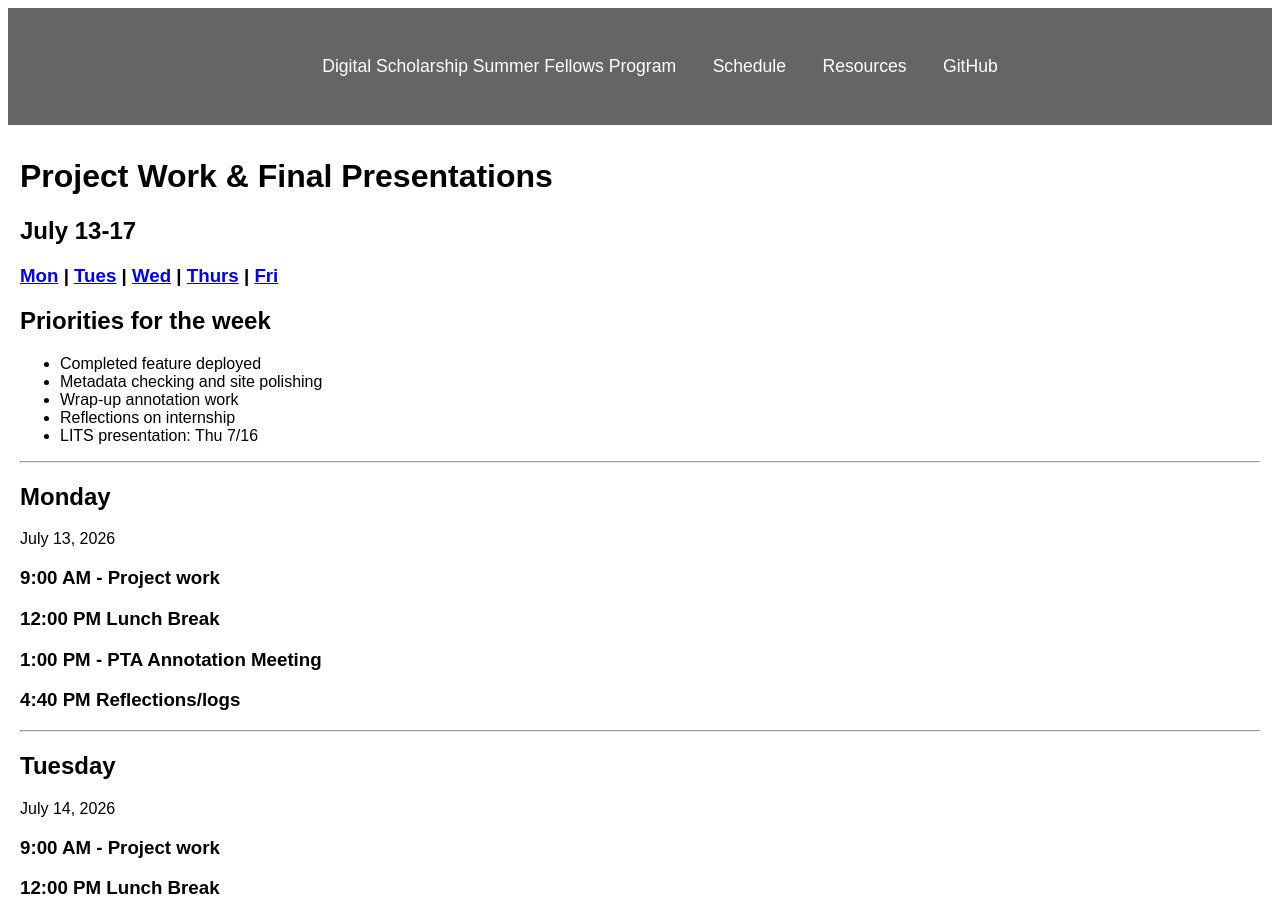
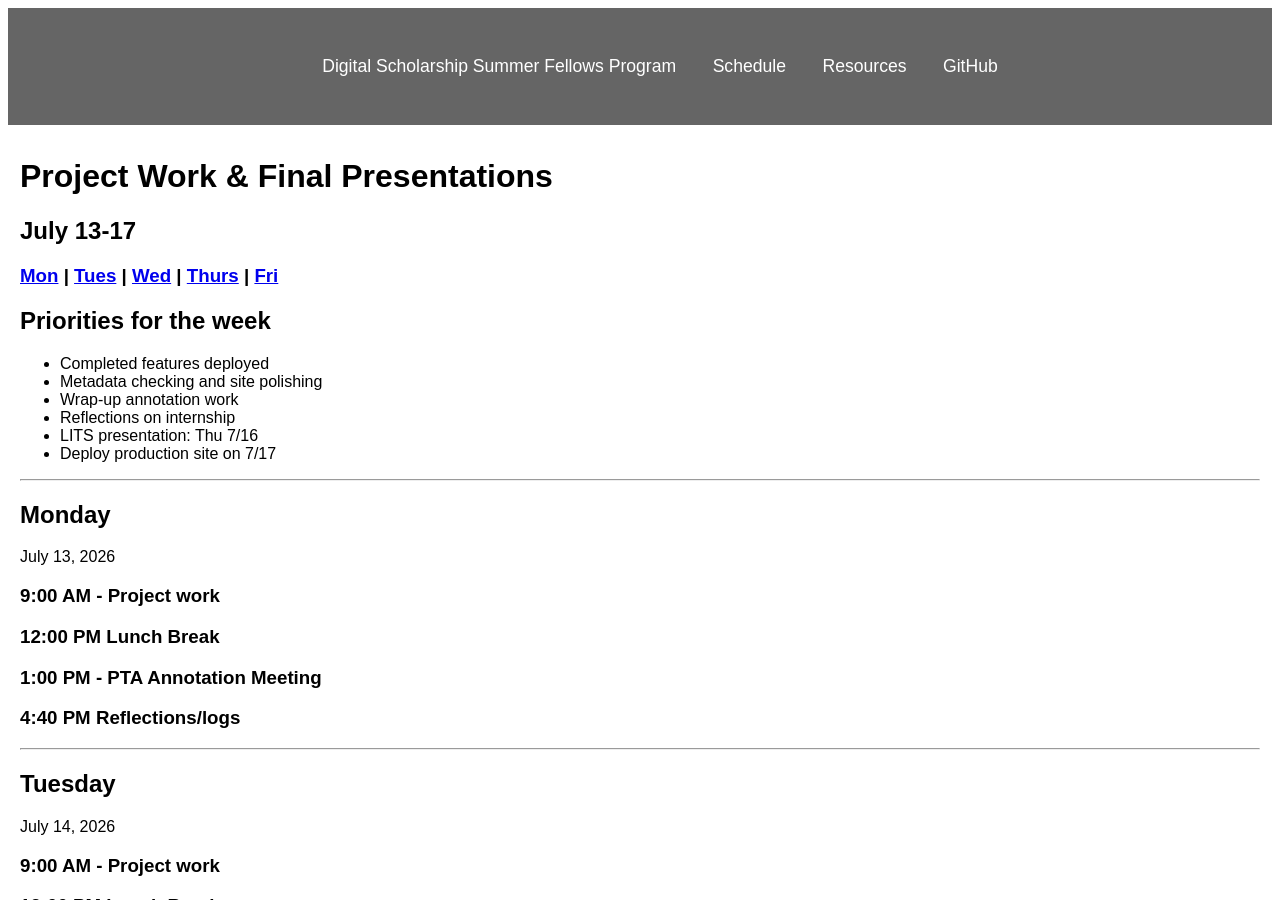
Before and after one commit to digbmc/dssf-syll, a Jekyll site: the page built from _weeks/08-final.md, in a window 1280 px wide and 900 px high. Built offline with Jekyll 4.4.1, drawn with Linux system fonts in a browser that asks for light colours; some of the changed text lies outside the part shown.

Commit message:
updates for final week

```diff
--- a/_weeks/08-final.md
+++ b/_weeks/08-final.md
@@ -2,15 +2,16 @@
 layout: week
 title: Project Work & Final Presentations
 dates: July 13-17
-public: false
+public: true
 ---
 
 ## Priorities for the week
-- Completed feature deployed
+- Completed features deployed
 - Metadata checking and site polishing
 - Wrap-up annotation work
 - Reflections on internship
 - LITS presentation: Thu 7/16
+- Deploy production site on 7/17
 
 ---
 
```
Also changed, not shown: other parts of _weeks/08-final.md (+2 -1 lines).
